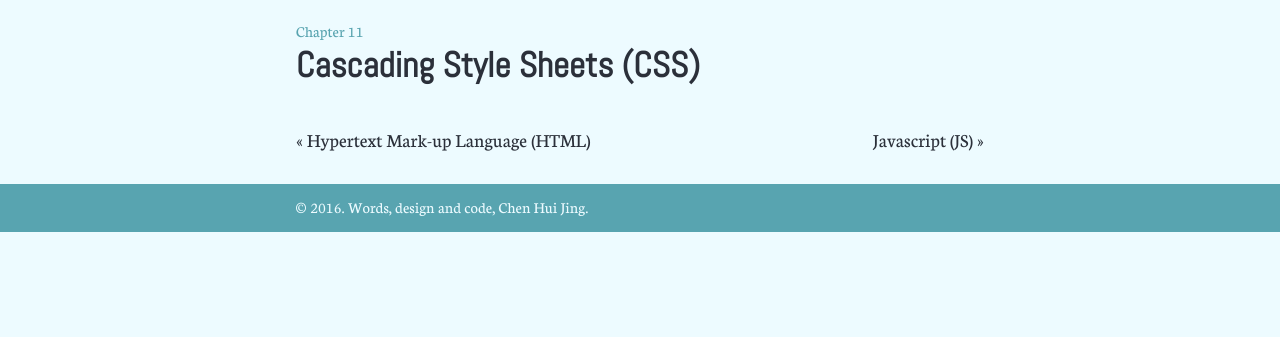
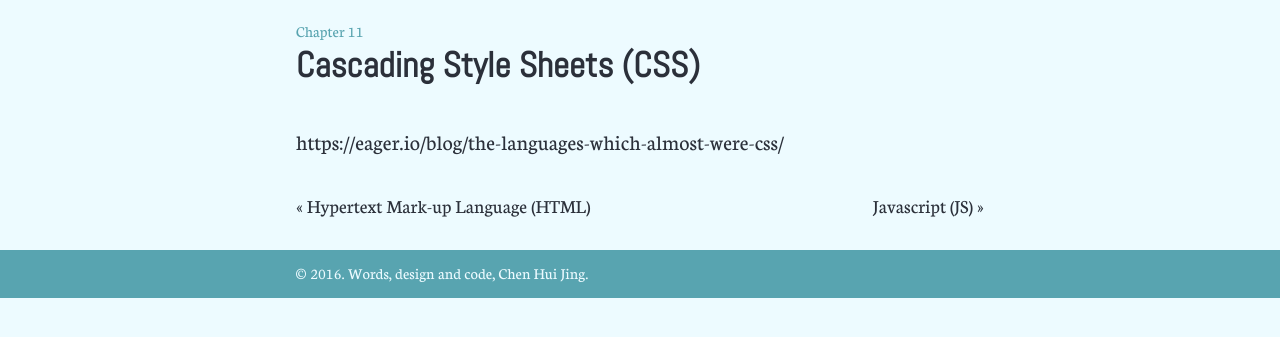
Before and after one commit to huijing/web-for-non-techies, a Jekyll site: the page built from _posts/2016-03-16-chapter11.markdown, in a window 1280 px wide. Shown: the top 337 px of the page. Built offline with Jekyll 4.4.1, drawn with Linux system fonts in a browser that asks for light colours; part of the change alters nothing that is shown.

Commit message:
Add link to history of css

```diff
--- a/_posts/2016-03-16-chapter11.markdown
+++ b/_posts/2016-03-16-chapter11.markdown
@@ -5,3 +5,5 @@ title: "Cascading Style Sheets (CSS)"
 date:   2016-03-16 18:04:57 +0800
 categories: build
 ---
+
+https://eager.io/blog/the-languages-which-almost-were-css/
```
